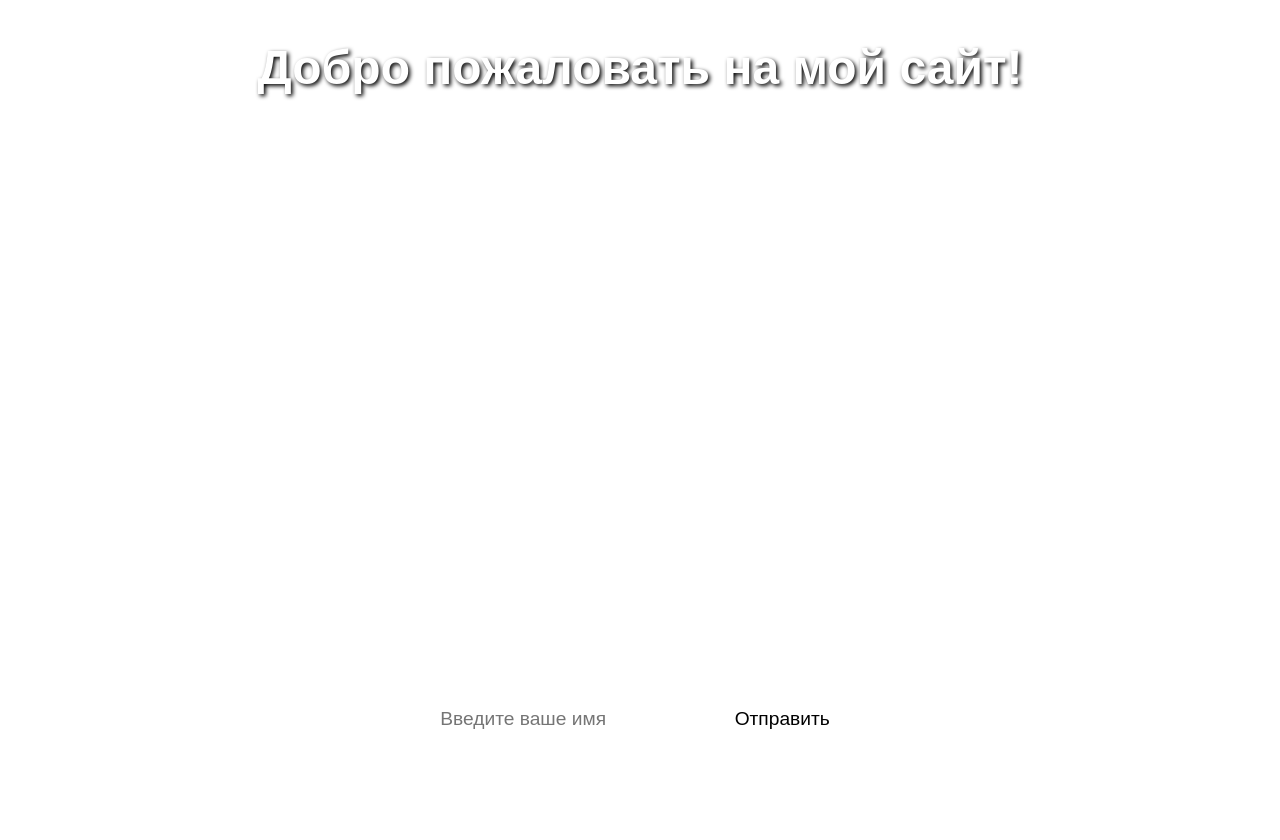
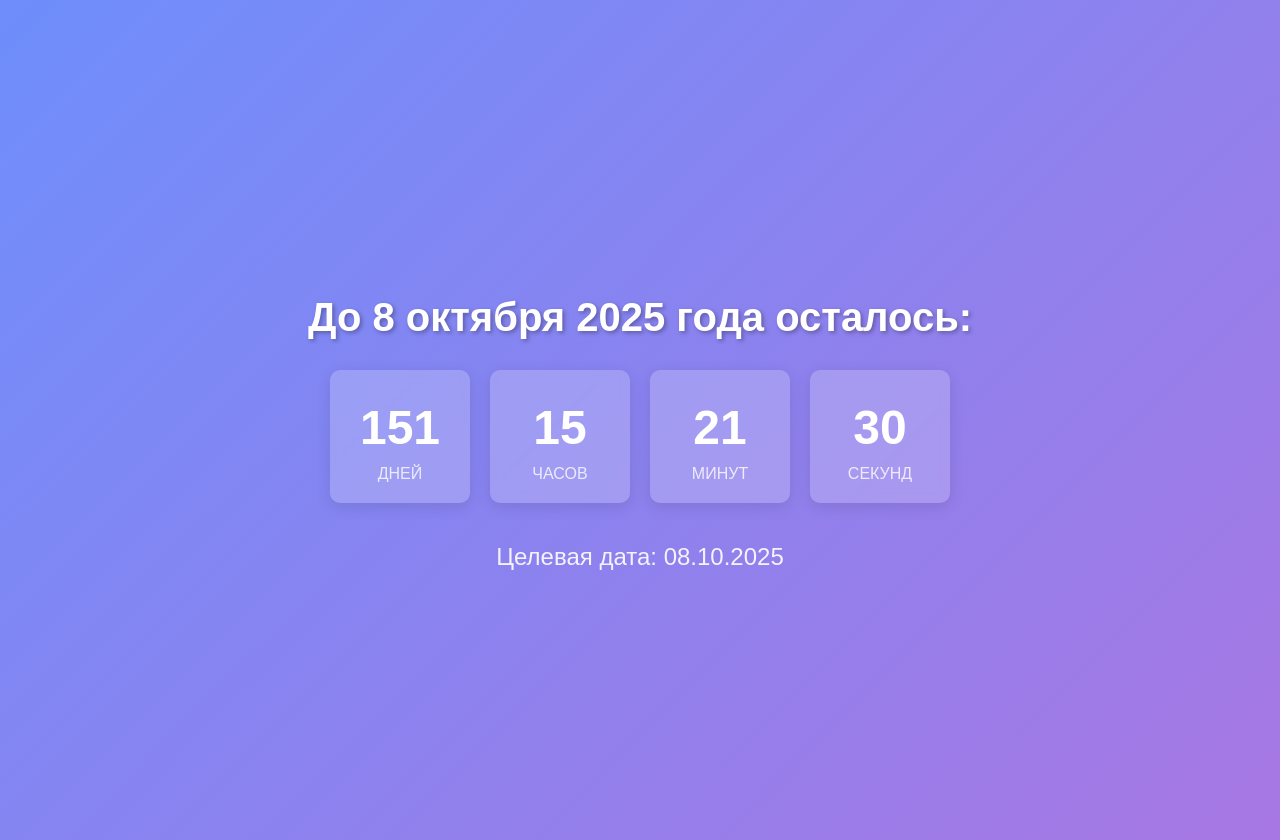
Before and after one commit to kristinadrach/real-site, a plain HTML site: page index.html in a window 1280 px wide. Before the commit the page ends 800 px from the top, so only its background shows below. Drawn offline with Linux system fonts and the light colour scheme.

Commit message:
Update index.html

```diff
--- a/index.html
+++ b/index.html
@@ -2,58 +2,112 @@
 <html lang="ru">
 <head>
   <meta charset="UTF-8">
-  <title>Мой Сайт</title>
+  <meta name="viewport" content="width=device-width, initial-scale=1.0">
+  <title>Таймер до 08.10.2025</title>
   <style>
     body {
-      margin: 0;
-      padding: 0;
-      font-family: sans-serif;
+      font-family: 'Arial', sans-serif;
+      background: linear-gradient(135deg, #6e8efb, #a777e3);
       color: white;
       text-align: center;
       height: 100vh;
-      background: url('f02c13559c818421c7fa2e650be50e47.jpg') no-repeat center center fixed;
-      background-size: cover;
       display: flex;
       flex-direction: column;
-      justify-content: space-between;
+      justify-content: center;
+      margin: 0;
+      padding: 20px;
     }
-
     h1 {
+      font-size: 2.5rem;
+      margin-bottom: 30px;
+      text-shadow: 2px 2px 4px rgba(0,0,0,0.3);
+    }
+    .timer {
+      display: flex;
+      justify-content: center;
+      gap: 20px;
+      flex-wrap: wrap;
+    }
+    .timer-block {
+      background: rgba(255,255,255,0.2);
+      border-radius: 10px;
+      padding: 20px;
+      min-width: 100px;
+      backdrop-filter: blur(5px);
+      box-shadow: 0 4px 15px rgba(0,0,0,0.1);
+    }
+    .timer-value {
+      font-size: 3rem;
+      font-weight: bold;
+      margin: 10px 0;
+    }
+    .timer-label {
+      font-size: 1rem;
+      opacity: 0.8;
+      text-transform: uppercase;
+    }
+    .date {
       margin-top: 40px;
-      font-size: 3em;
-      text-shadow: 2px 2px 4px #000;
-    }
-
-    form {
-      margin-bottom: 60px;
-    }
-
-    input[type="text"] {
-      padding: 10px;
-      font-size: 1.2em;
-      border: none;
-      border-radius: 5px;
-      width: 250px;
-    }
-
-    button {
-      padding: 10px 20px;
-      font-size: 1.2em;
-      border: none;
-      border-radius: 5px;
-      background-color: #ffffffaa;
-      color: #000;
-      margin-left: 10px;
-      cursor: pointer;
+      font-size: 1.5rem;
+      opacity: 0.9;
     }
   </style>
 </head>
 <body>
-  <h1>Добро пожаловать на мой сайт!</h1>
+  <h1>До 8 октября 2025 года осталось:</h1>
 
-  <form>
-    <input type="text" name="name" placeholder="Введите ваше имя">
-    <button type="submit">Отправить</button>
-  </form>
+  <div class="timer">
+    <div class="timer-block">
+      <div class="timer-value" id="days">--</div>
+      <div class="timer-label">дней</div>
+    </div>
+    <div class="timer-block">
+      <div class="timer-value" id="hours">--</div>
+      <div class="timer-label">часов</div>
+    </div>
+    <div class="timer-block">
+      <div class="timer-value" id="minutes">--</div>
+      <div class="timer-label">минут</div>
+    </div>
+    <div class="timer-block">
+      <div class="timer-value" id="seconds">--</div>
+      <div class="timer-label">секунд</div>
+    </div>
+  </div>
+
+  <div class="date" id="target-date"></div>
+
+  <script>
+    // Целевая дата - 8 октября 2025
+    const targetDate = new Date('2025-10-08T00:00:00');
+    document.getElementById('target-date').textContent = `Целевая дата: ${targetDate.toLocaleDateString('ru-RU')}`;
+
+    function updateTimer() {
+      const now = new Date();
+      const diff = targetDate - now;
+
+      if (diff <= 0) {
+        document.getElementById('days').textContent = '0';
+        document.getElementById('hours').textContent = '0';
+        document.getElementById('minutes').textContent = '0';
+        document.getElementById('seconds').textContent = '0';
+        return;
+      }
+
+      const days = Math.floor(diff / (1000 * 60 * 60 * 24));
+      const hours = Math.floor((diff % (1000 * 60 * 60 * 24)) / (1000 * 60 * 60));
+      const minutes = Math.floor((diff % (1000 * 60 * 60)) / (1000 * 60));
+      const seconds = Math.floor((diff % (1000 * 60)) / 1000);
+
+      document.getElementById('days').textContent = days;
+      document.getElementById('hours').textContent = String(hours).padStart(2, '0');
+      document.getElementById('minutes').textContent = String(minutes).padStart(2, '0');
+      document.getElementById('seconds').textContent = String(seconds).padStart(2, '0');
+    }
+
+    // Обновляем таймер сразу и каждую секунду
+    updateTimer();
+    setInterval(updateTimer, 1000);
+  </script>
 </body>
 </html>
```
